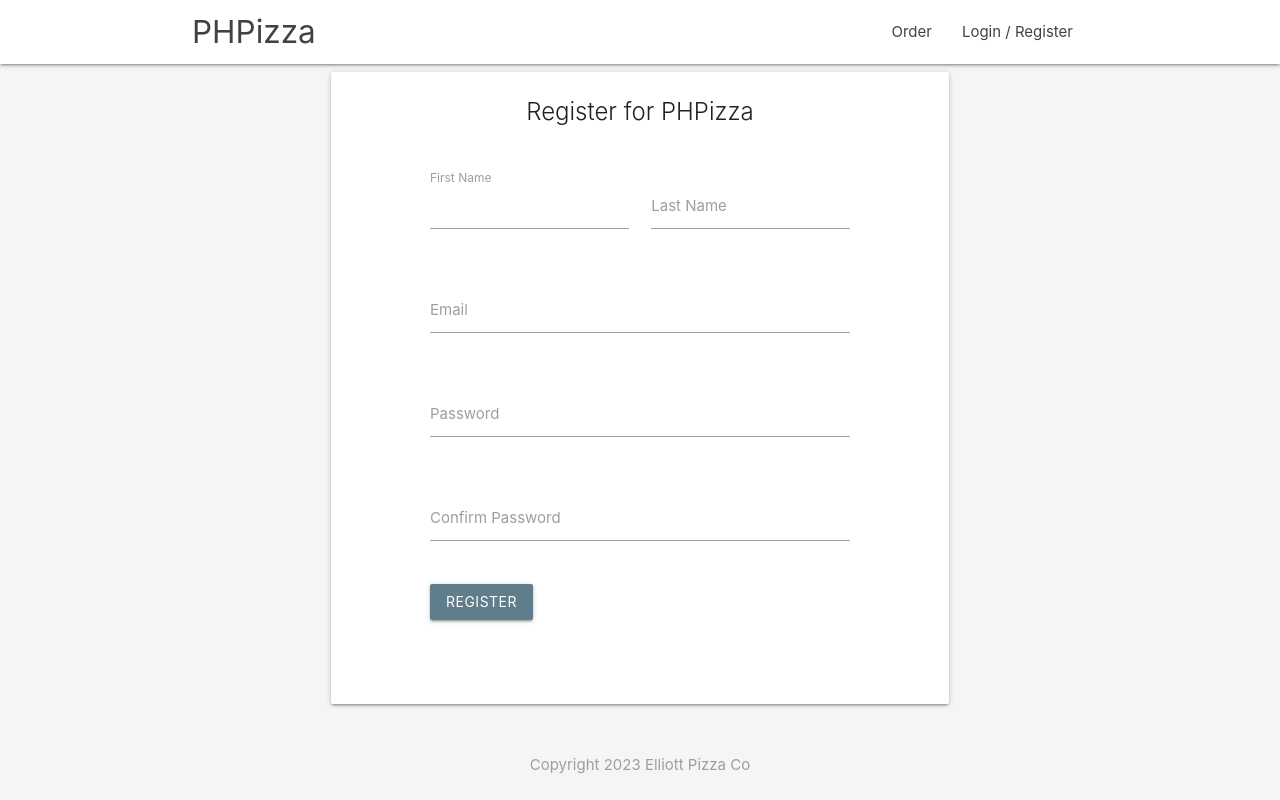
After one commit to Eelli002/PHPizza, a PHP site: page /auth/register/view.php in a window 1280 px wide. The commit adds this page. Run offline with PHP 8.4, Linux system fonts and the light colour scheme; data that the repository does not hold is empty.

Commit message:
Registration Component MVC

```diff
--- a/phpizza/auth/auth.php
+++ b/phpizza/auth/auth.php
@@ -14,7 +14,7 @@
                 <a href="login.php" class="btn orange waves-effect waves-light">Log in</a>
             </div>
             <div class="col s12 m6">
-                <a href="register.php" class="btn blue-grey waves-effect waves-light">Register</a>
+                <a href="register/controller.php" class="btn blue-grey waves-effect waves-light">Register</a>
             </div>
             </div>
         </div>
--- /dev/null
+++ b/phpizza/auth/register/view.php
@@ -0,0 +1,70 @@
+<!DOCTYPE html>
+<html>
+    <?php include('../../templates/header.php'); ?>
+    <div class="row">
+    <div class="col s12 m6 offset-m3">
+        <div class="card">
+        <div class="card-content">
+            <span class="card-title center">Register for PHPizza</span>
+            <form method="post" action="controller.php">
+            <div class="row">
+                <div class="input-field col s12 m6">
+                <input type="text" name="firstName" value=" <?php echo htmlspecialchars($formData['firstName']); ?>" required>
+                <label for="firstName">First Name</label>
+                <div class="red-text"><?php echo htmlspecialchars($errors['firstName']);?></div>
+                </div>
+
+                <div class="input-field col s12 m6">
+                <input type="text" name="lastName" value="<?php echo htmlspecialchars($formData['lastName']); ?>" required>
+                <label for="lastName">Last Name</label>
+                <div class="red-text"><?php echo htmlspecialchars($errors['lastName']);?></div>
+
+                </div>
+            </div>
+            <div class="row">
+                <div class="input-field col s12">
+                <input type="email" name="email" value="<?php echo htmlspecialchars($formData['email']); ?>" required>
+                <label for="email">Email</label>
+                <div class="red-text"><?php echo htmlspecialchars($errors['email']);?></div>
+                </div>
+            </div>
+            <div class="row">
+                <div class="input-field col s12">
+                <input type="password" name="password" required>
+                <label for="password">Password</label>
+                <div class="red-text"><?php echo htmlspecialchars($errors['password']);?></div>
+                </div>
+            </div>
+            <div class="row">
+                <div class="input-field col s12">
+                <input type="password" name="passwordConfirmation" required>
+                <label for="passwordConfirmation">Confirm Password</label>
+                <div class="red-text"><?php echo htmlspecialchars($errors['passwordConfirmation']);?></div>
+                </div>
+            </div>
+            <div class="row">
+                <div class="col s12">
+                <button type="submit" value="submit" name="submit" class="btn blue-grey waves-effect waves-light full-width">Register</button>
+                </div>
+            </div>
+            </form>
+        </div>
+        </div>
+    </div>
+    </div>
+
+    <?php if (!empty($errors['emailInUse'])): ?>
+        <div class="row">
+            <div class="col s12 m6 offset-m3">
+                <div class="card red lighten-4">
+                    <div class="card-content">
+                        <span class="card-title center"><?php echo htmlspecialchars_decode($errors['emailInUse']); ?></span>
+                    </div>
+                </div>
+            </div>
+        </div>
+    <?php endif; ?>
+
+    <?php include('../../templates/footer.php'); ?>
+
+</html>
--- a/phpizza/index.php
+++ b/phpizza/index.php
@@ -63,7 +63,7 @@
                                     <a href="auth/login.php" class="btn orange waves-effect waves-light">Log in</a>
                                 </div>
                                 <div class="col s12 m6">
-                                    <a href="auth/register.php" class="btn blue-grey waves-effect waves-light">Register</a>
+                                    <a href="auth/register/controller.php" class="btn blue-grey waves-effect waves-light">Register</a>
                                 </div>
                             </div>
                         </div>
```
Also changed, not shown: phpizza/auth/register.php (+6 -6 lines), phpizza/auth/register/controller.php (added, +26 -0 lines), phpizza/auth/register/model.php (added, +131 -0 lines).
